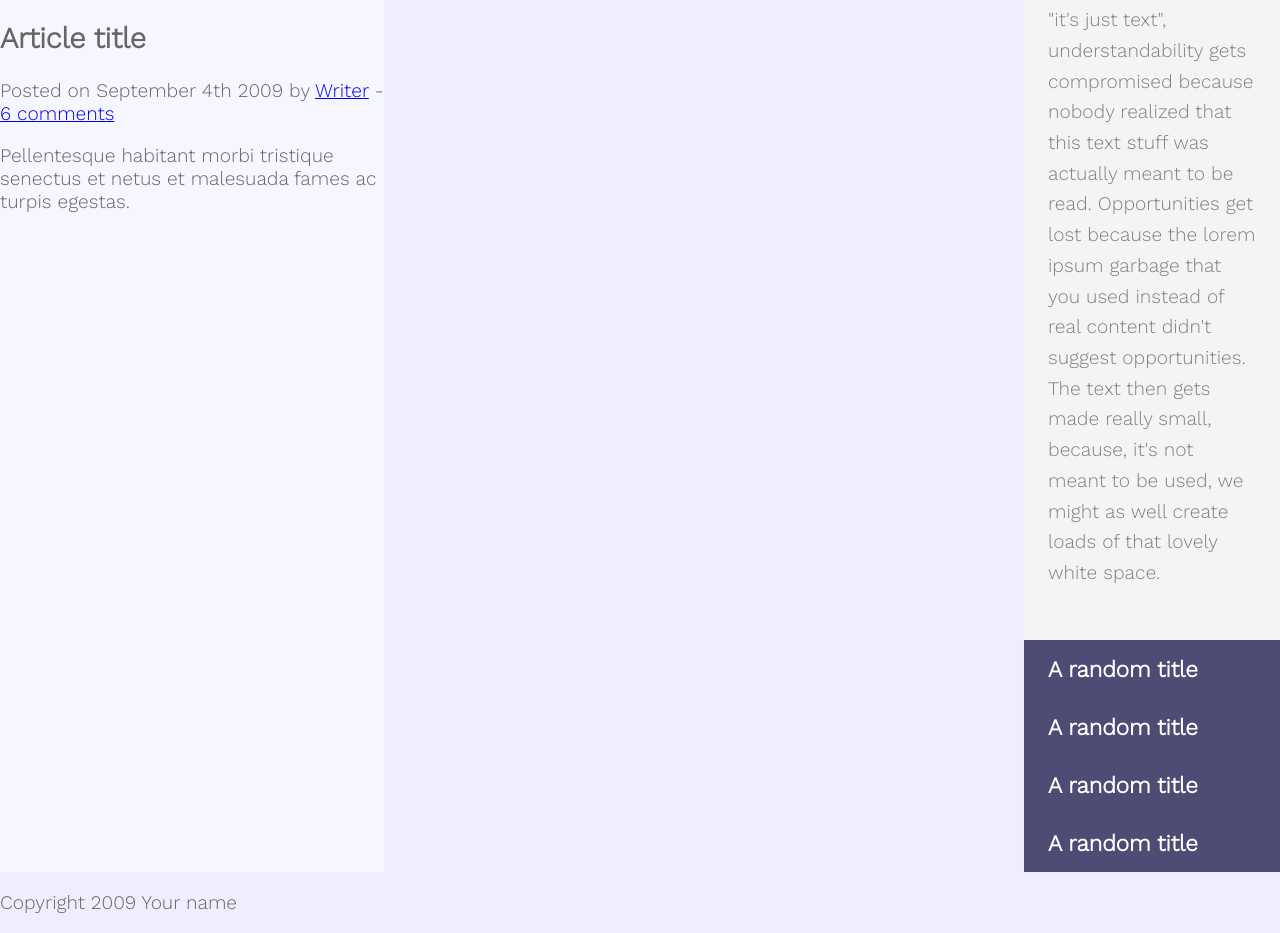
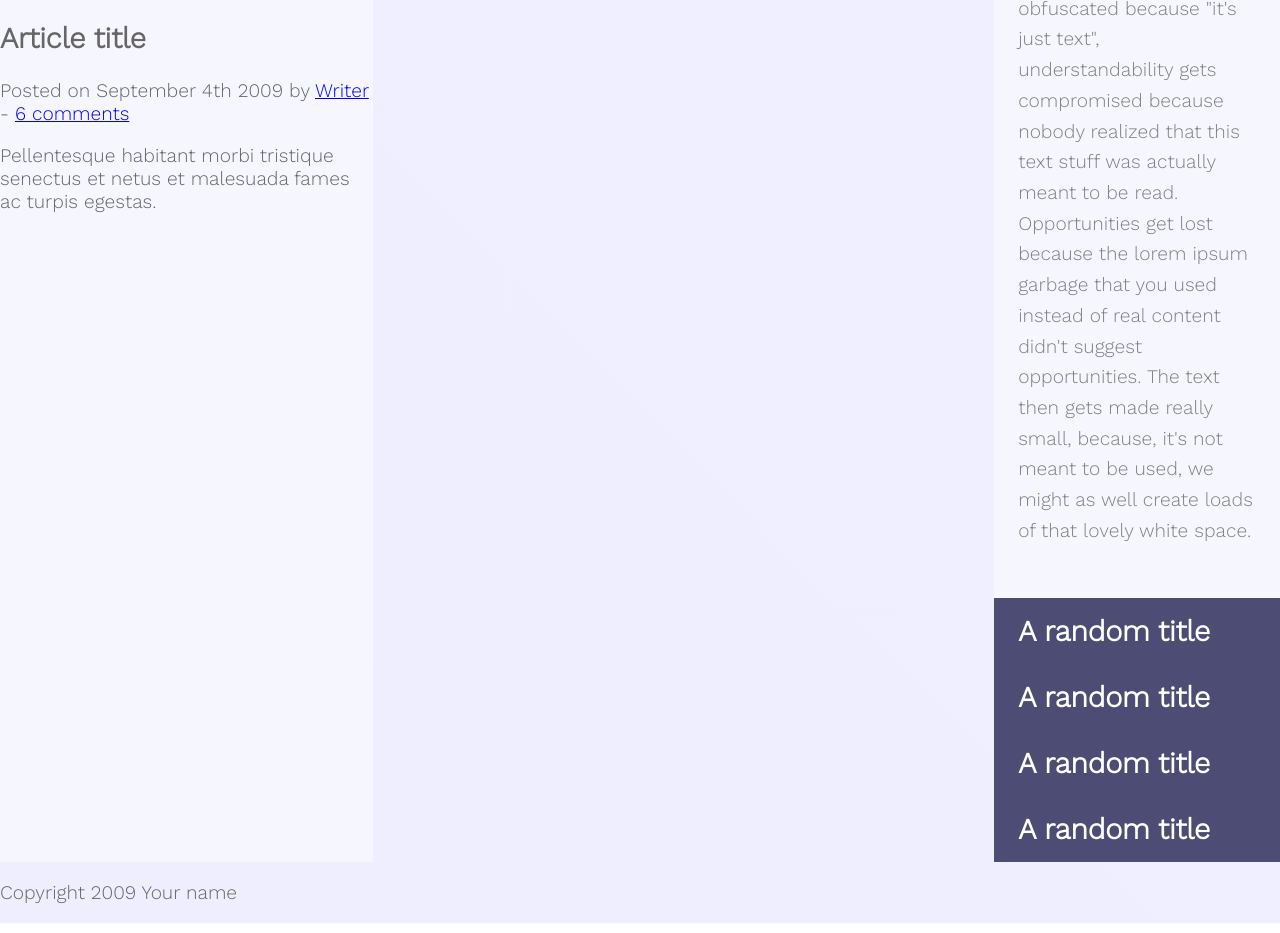
Before and after one commit to pawelgrus/flexbox_layout, a plain HTML site: page index.html in a window 1280 px wide. Shown: the part 403-1336 px from the top of the page. Drawn offline with nearby package versions, Linux system fonts and the light colour scheme.

Commit message:
poprawki w stylach h2

```diff
--- a/index.html
+++ b/index.html
@@ -61,27 +61,27 @@
 		<aside class="favorite">
 			<div class="accordion">
 				<div class="accordion__item">
-					<h3 class="accordion__title js-title">Real Lorem Ipsum by 37signals</h3>
+					<h2 class="accordion__title js-title">Real Lorem Ipsum by 37signals</h2>
 					<p class="accordion__copy accordion__copy--open js-copy">By not having the imagination to imagine what the content "might" be, a design consideration is lost. Meaning becomes obfuscated because "it's just text", understandability gets compromised because nobody realized that this text stuff was actually meant to be read. Opportunities get lost because the lorem ipsum garbage that you used instead of real content didn't suggest opportunities. The text then gets made really small, because, it's not meant to be used, we might as well create loads of that lovely white space.</p>
 				</div>
 
 				<div class="accordion__item">
-					<h3 class="accordion__title js-title">A random title</h3>
+					<h2 class="accordion__title js-title">A random title</h2>
 					<p class="accordion__copy js-copy">By not having the imagination to imagine what the content "might" be, a design consideration is lost. Meaning becomes obfuscated because "it's just text", understandability gets compromised because nobody realized that this</p>
 				</div>
 
 				<div class="accordion__item">
-					<h3 class="accordion__title js-title">A random title</h3>
+					<h2 class="accordion__title js-title">A random title</h2>
 					<p class="accordion__copy js-copy">By not having the imagination to imagine what the content "might" be, a design consideration is lost. Meaning becomes obfuscated because "it's just text", understandability gets compromised because nobody realized that this</p>
 				</div>
 
 				<div class="accordion__item">
-					<h3 class="accordion__title js-title">A random title</h3>
+					<h2 class="accordion__title js-title">A random title</h2>
 					<p class="accordion__copy js-copy">By not having the imagination to imagine what the content "might" be, a design consideration is lost. Meaning becomes obfuscated because "it's just text", understandability gets compromised because nobody realized that this</p>
 				</div>
 
 				<div class="accordion__item">
-					<h3 class="accordion__title js-title">A random title</h3>
+					<h2 class="accordion__title js-title">A random title</h2>
 					<p class="accordion__copy js-copy">By not having the imagination to imagine what the content "might" be, a design consideration is lost. Meaning becomes obfuscated because "it's just text", understandability gets compromised because nobody realized that this</p>
 				</div>
 			</div>
--- a/scss/main.scss
+++ b/scss/main.scss
@@ -69,7 +69,7 @@ nav {
         flex-basis: 50%;
     }
     .favorite {
-        flex-basis: 20%;
+        flex-basis: 23%;
     }
 }
 
@@ -90,7 +90,7 @@ nav {
 .accordion {
     margin: 0;
     width: 100%;
-    background: #f4f4f4;
+    background: #f6f6ff;
 }
 .accordion__title {
     margin: 0;
```
Also changed, not shown: css/main.css.
